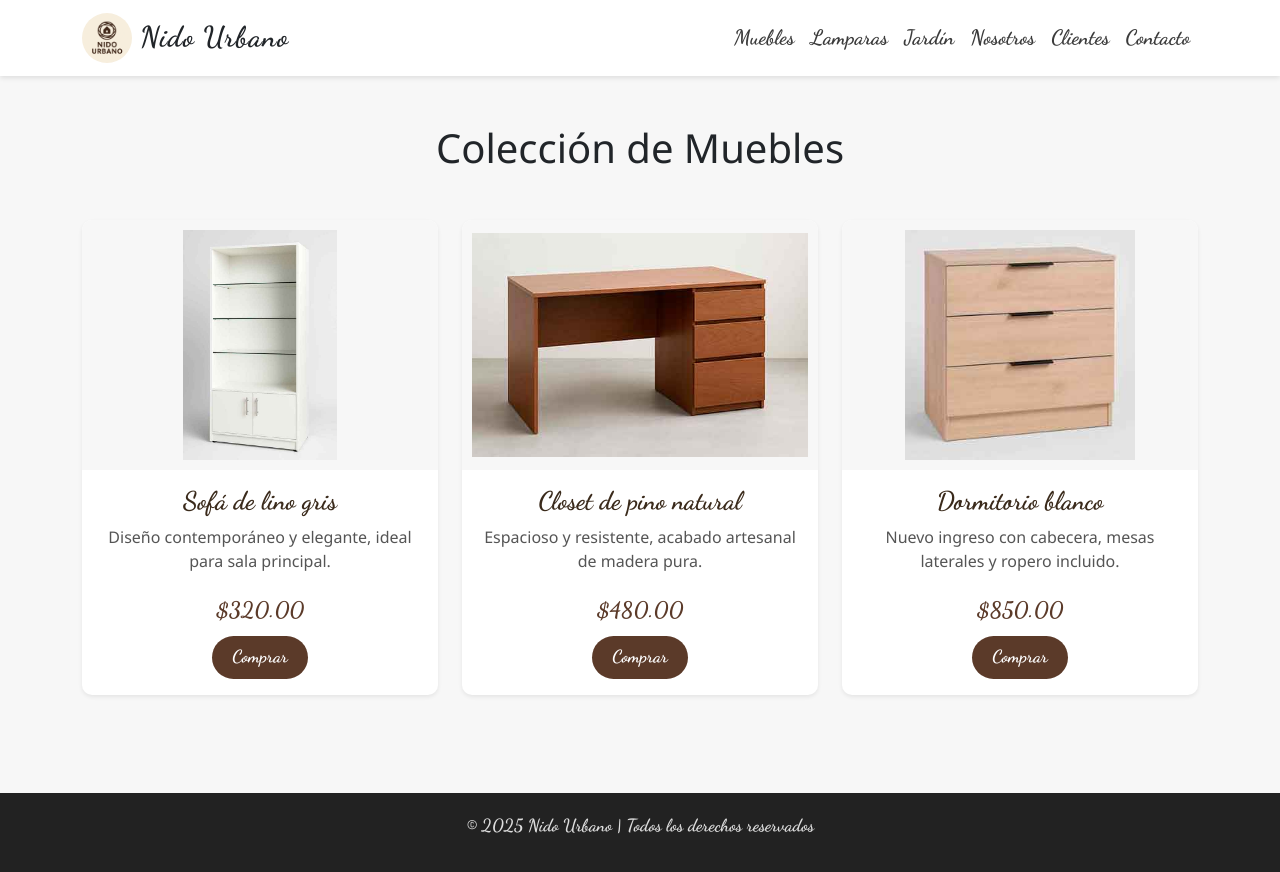
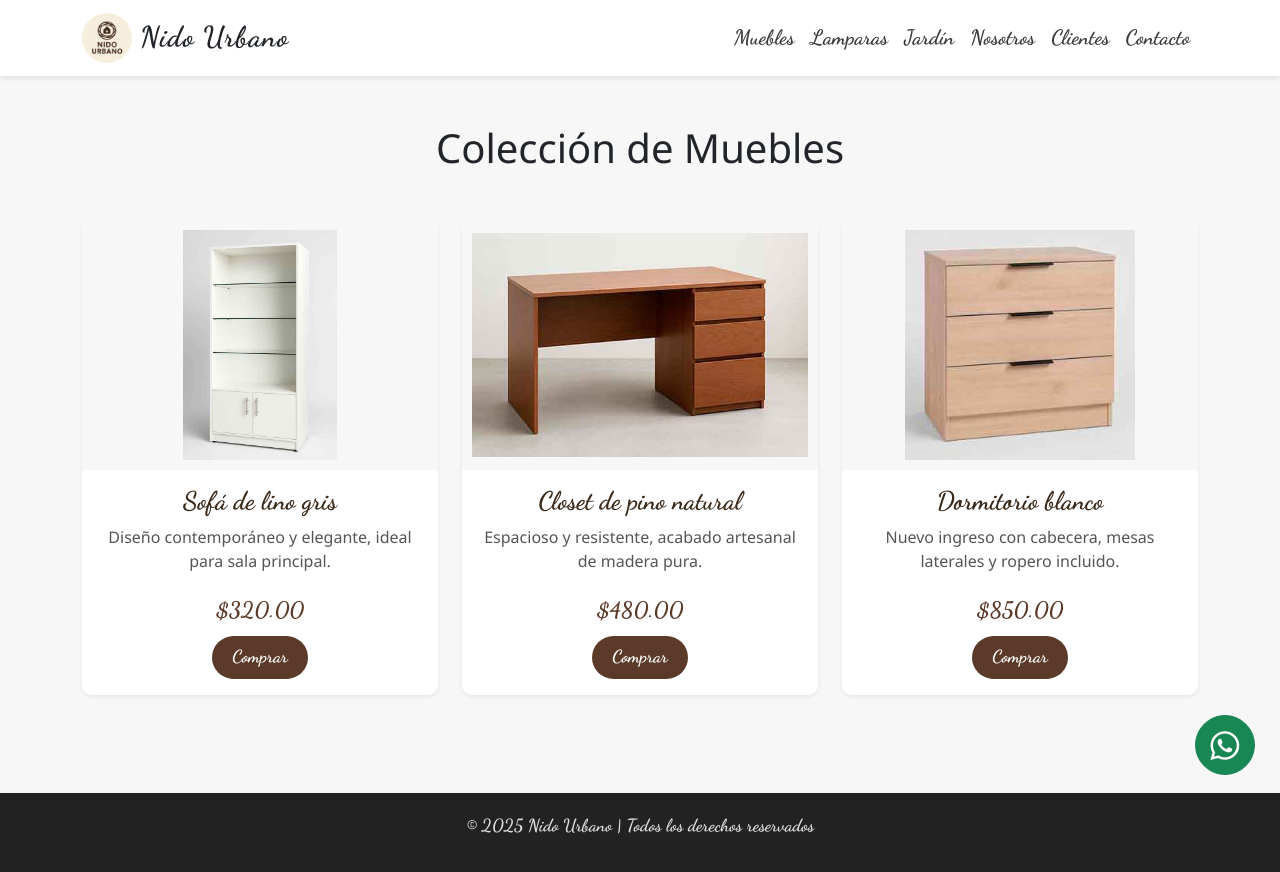
Before and after one commit to netghostsv/proyecto-lme-full, a plain HTML site: page html/muebles.html in a window 1280 px wide. Drawn offline with nearby package versions, Linux system fonts and the light colour scheme.

Commit message:
Add WhatsApp chat button to muebles.html
Added a WhatsApp chat button for customer inquiries.

```diff
--- a/html/muebles.html
+++ b/html/muebles.html
@@ -8,9 +8,15 @@
   <link href="https://cdn.jsdelivr.net/npm/bootstrap@5.3.3/dist/css/bootstrap.min.css" rel="stylesheet">
 
   <link href="https://fonts.googleapis.com/css2?family=Dancing+Script:wght@700&display=swap" rel="stylesheet">
-
+<link rel="stylesheet" href="https://cdn.jsdelivr.net/npm/bootstrap-icons@1.11.3/font/bootstrap-icons.css">
   <link rel="stylesheet" href="../css/style.css">
 </head>
+  <a href="https://wa.me/50374792430?text=Hola,%20quiero%20más%20información%20sobre%20los%20productos%20de%20Nido%20Urbano"
+   class="btn btn-success rounded-circle position-fixed d-flex align-items-center justify-content-center"
+   style="bottom: 25px; right: 25px; width: 60px; height: 60px; z-index: 9999;"
+   target="_blank" rel="noopener noreferrer" aria-label="Chatear por WhatsApp">
+  <i class="bi bi-whatsapp" style="font-size: 1.8rem; color: white;"></i>
+</a>
 <body>
 
   <nav class="navbar navbar-expand-lg navbar-light sticky-top">
```
